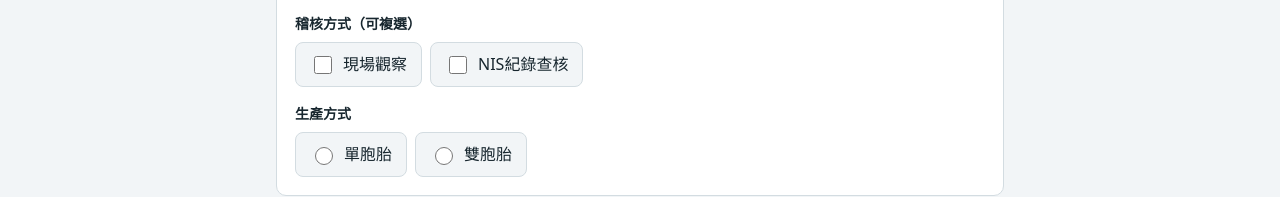
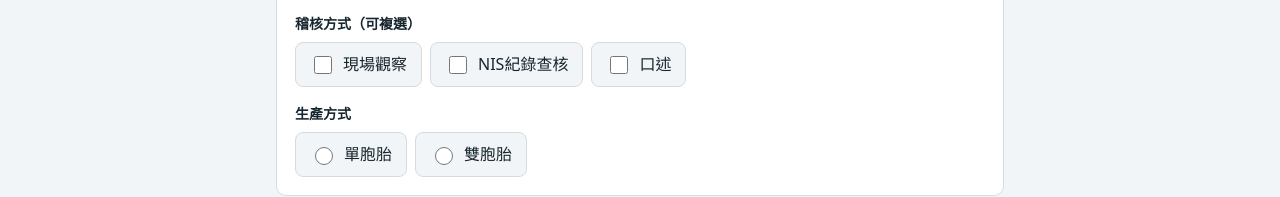
Before and after one commit to cych-patient-safety/gauze-audit, a plain HTML site: page index.html in a window 1280 px wide. Shown: the part 318-515 px from the top of the page. Drawn offline with Linux system fonts and the light colour scheme.

Commit message:
Update index.html

```diff
--- a/index.html
+++ b/index.html
@@ -110,6 +110,7 @@ dt{color:var(--muted)}dd{margin:0}
     <div class="chips">
       <label><input type="checkbox" name="method" value="現場觀察">現場觀察</label>
       <label><input type="checkbox" name="method" value="NIS紀錄查核">NIS紀錄查核</label>
+      <label><input type="checkbox" name="method" value="口述">口述</label>
     </div></div>
   <div style="margin-top:16px"><label class="f">生產方式</label>
     <div class="chips">
```
